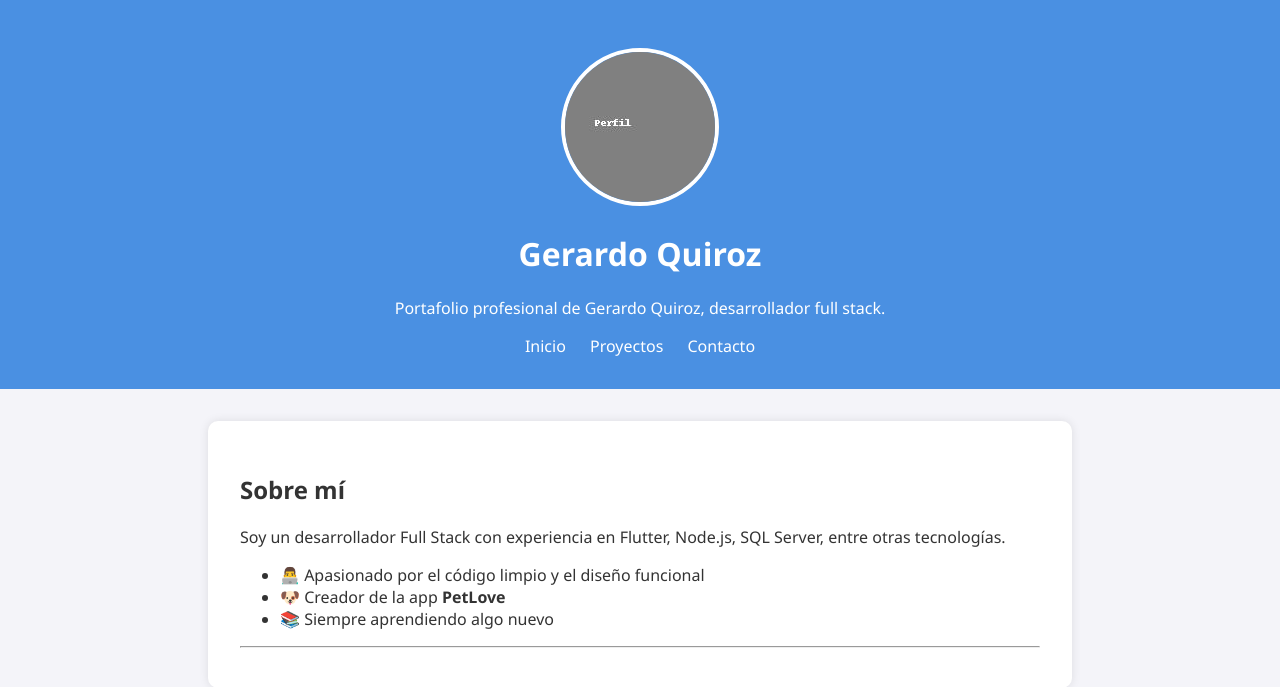
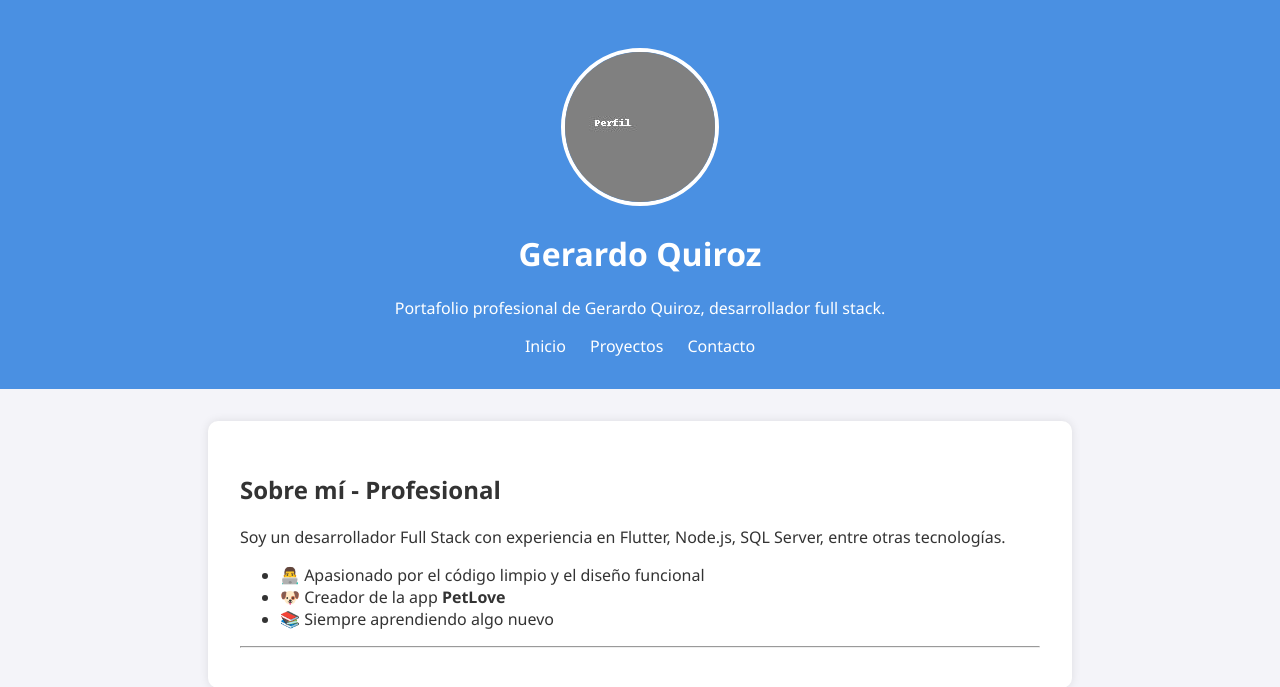
Before and after one commit to byRoadBlock/portafolio-gerardo, a Jekyll site: the page built from index.md, in a window 1280 px wide. Shown: the top 687 px of the page. Built offline with Jekyll 4.4.1, drawn with Linux system fonts in a browser that asks for light colours; some web fonts are replaced.

Commit message:
Update index.md

```diff
--- a/index.md
+++ b/index.md
@@ -3,7 +3,7 @@ layout: default
 title: Inicio
 ---
 
-## Sobre mí
+## Sobre mí - Profesional
 
 Soy un desarrollador Full Stack con experiencia en Flutter, Node.js, SQL Server, entre otras tecnologías.
 
```
